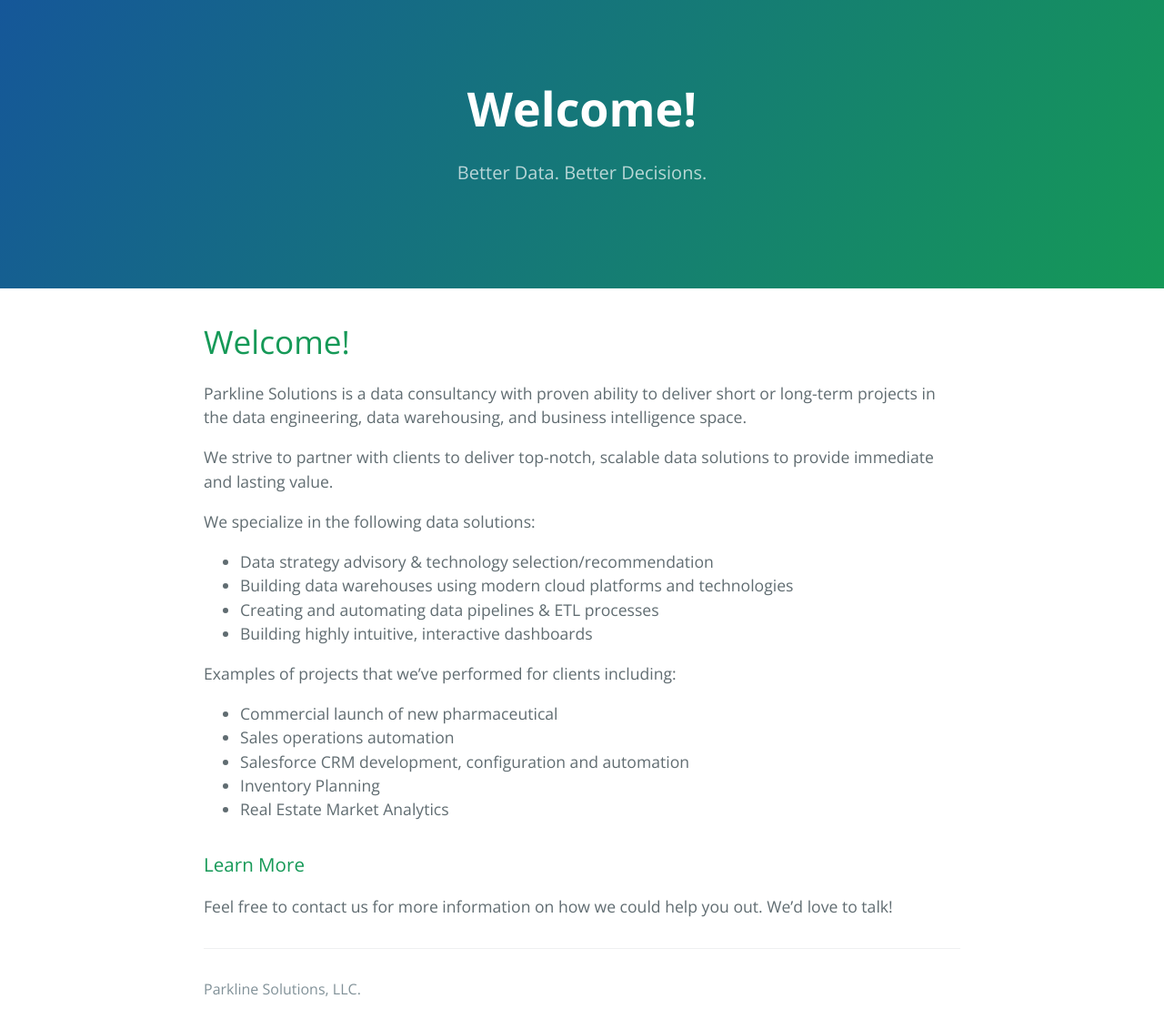
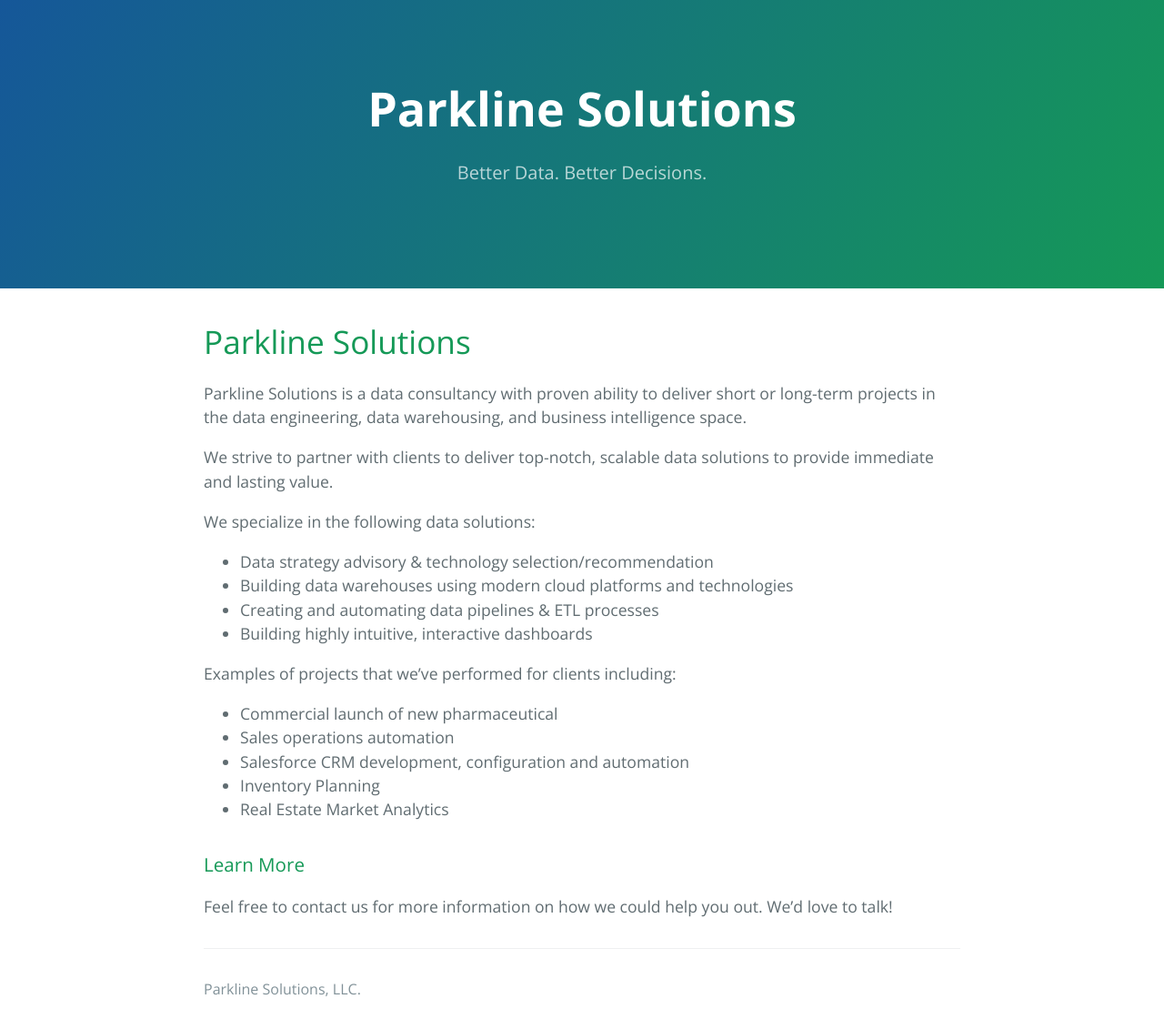
Before and after one commit to danthegolfer25/ParklineSolutionsSite, a Jekyll site: the page built from index.md, in a window 1280 px wide. Shown: the whole page at 91% size. Built offline with Jekyll 4.4.1, drawn with Linux system fonts in a browser that asks for light colours; our own code applies the rules of GitHub Pages for plain Markdown files.

Commit message:
Update index.md

```diff
--- a/index.md
+++ b/index.md
@@ -1,5 +1,5 @@
 
-# Welcome!
+# Parkline Solutions
 
 Parkline Solutions is a data consultancy with proven ability to deliver short or long-term projects in the data engineering, data warehousing, and business intelligence space.
 
```
